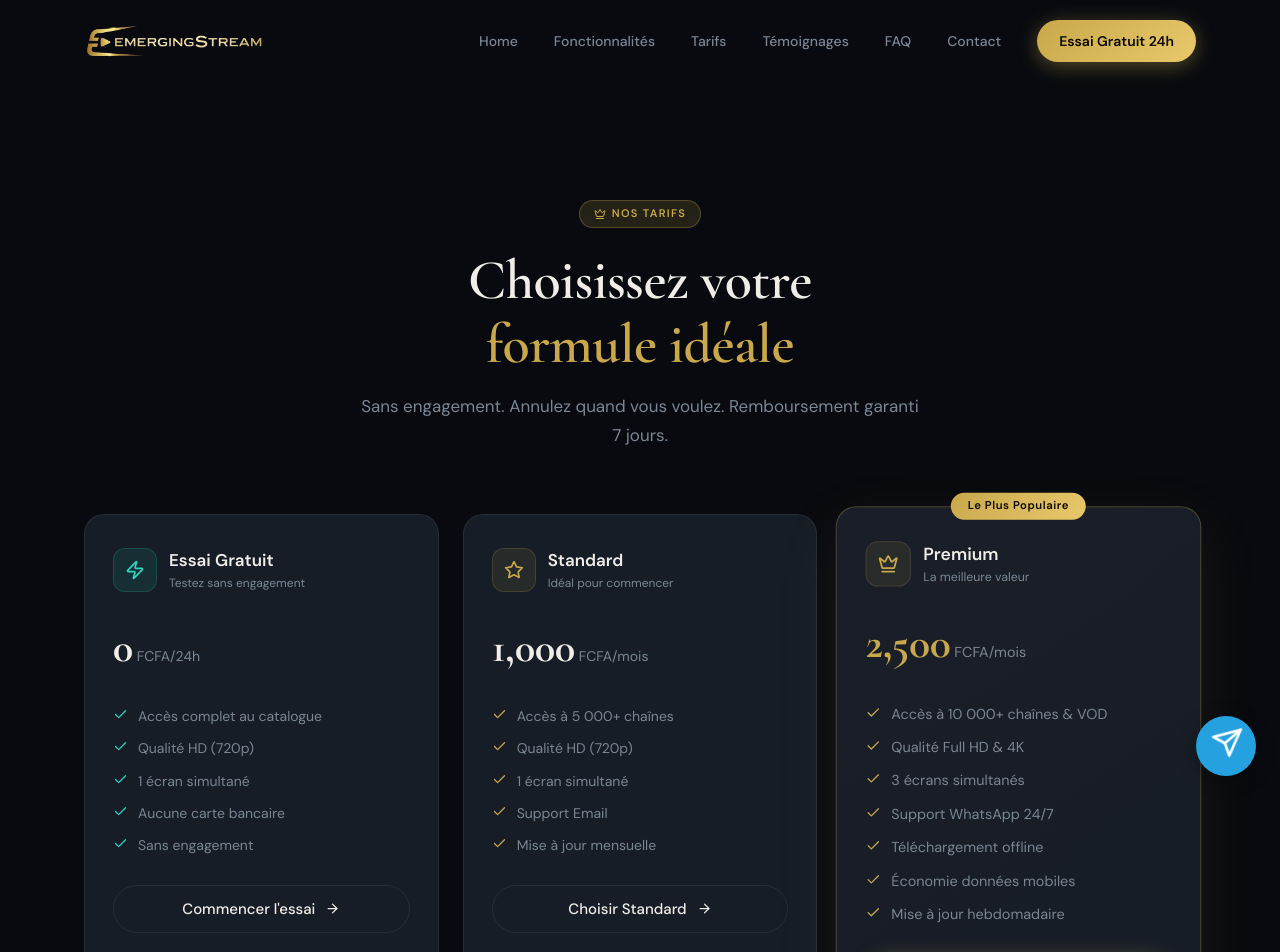
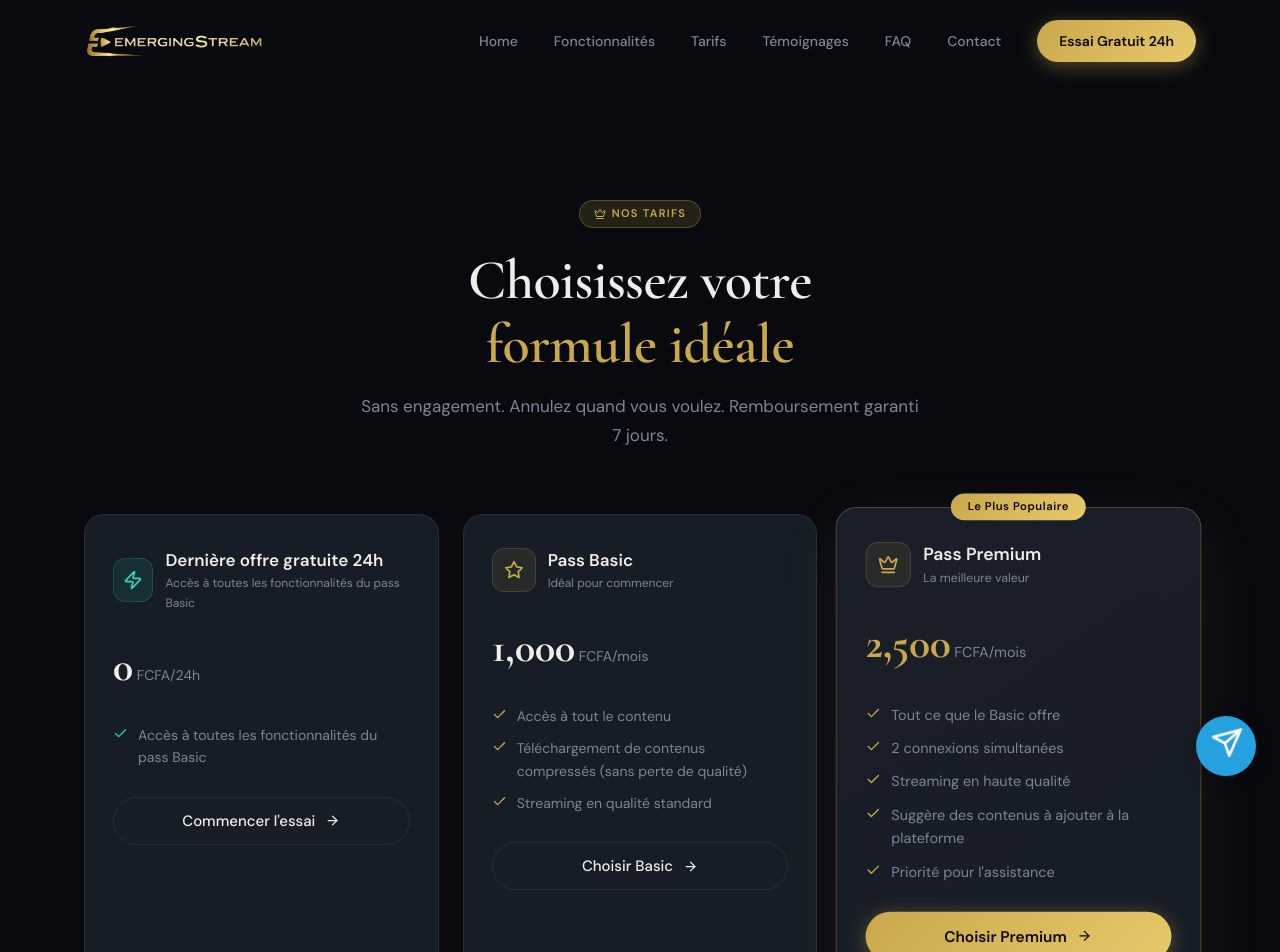
Before and after one commit to davyken/emergent-stream, a React (Vite) app: page /pricing in a window 1280 px wide. Shown: the top 952 px of the page. Built offline with nearby package versions, Linux system fonts and the light colour scheme.

Commit message:
modified subsriptions

```diff
--- a/src/components/Pricing.jsx
+++ b/src/components/Pricing.jsx
@@ -59,27 +59,23 @@ function StepCard({ step, title, desc, children }) {
 const PLANS = [
   {
     id: 'trial',
-    name: 'Essai Gratuit',
+    name: 'Dernière offre gratuite 24h',
     badge: null,
     icon: Zap,
     color: '#2dd4bf',
     price: 0,
     period: '/24h',
     currency: 'FCFA',
-    desc: 'Testez sans engagement',
+    desc: 'Accès à toutes les fonctionnalités du pass Basic',
     features: [
-      'Accès complet au catalogue',
-      'Qualité HD (720p)',
-      '1 écran simultané',
-      'Aucune carte bancaire',
-      'Sans engagement',
+      'Accès à toutes les fonctionnalités du pass Basic',
     ],
     cta: 'Commencer l\'essai',
     highlight: false,
   },
   {
     id: 'standard',
-    name: 'Standard',
+    name: 'Pass Basic',
     badge: null,
     icon: Star,
     color: '#c9a84c',
@@ -88,18 +84,16 @@ const PLANS = [
     currency: 'FCFA',
     desc: 'Idéal pour commencer',
     features: [
-      'Accès à 5 000+ chaînes',
-      'Qualité HD (720p)',
-      '1 écran simultané',
-      'Support Email',
-      'Mise à jour mensuelle',
+      'Accès à tout le contenu',
+      'Téléchargement de contenus compressés (sans perte de qualité)',
+      'Streaming en qualité standard',
     ],
-    cta: 'Choisir Standard',
+    cta: 'Choisir Basic',
     highlight: false,
   },
   {
     id: 'premium',
-    name: 'Premium',
+    name: 'Pass Premium',
     badge: 'Le Plus Populaire',
     icon: Crown,
     color: '#c9a84c',
@@ -108,13 +102,11 @@ const PLANS = [
     currency: 'FCFA',
     desc: 'La meilleure valeur',
     features: [
-      'Accès à 10 000+ chaînes & VOD',
-      'Qualité Full HD & 4K',
-      '3 écrans simultanés',
-      'Support WhatsApp 24/7',
-      'Téléchargement offline',
-      'Économie données mobiles',
-      'Mise à jour hebdomadaire',
+      'Tout ce que le Basic offre',
+      '2 connexions simultanées',
+      'Streaming en haute qualité',
+      'Suggère des contenus à ajouter à la plateforme',
+      'Priorité pour l\'assistance',
     ],
     cta: 'Choisir Premium',
     highlight: true,
```
